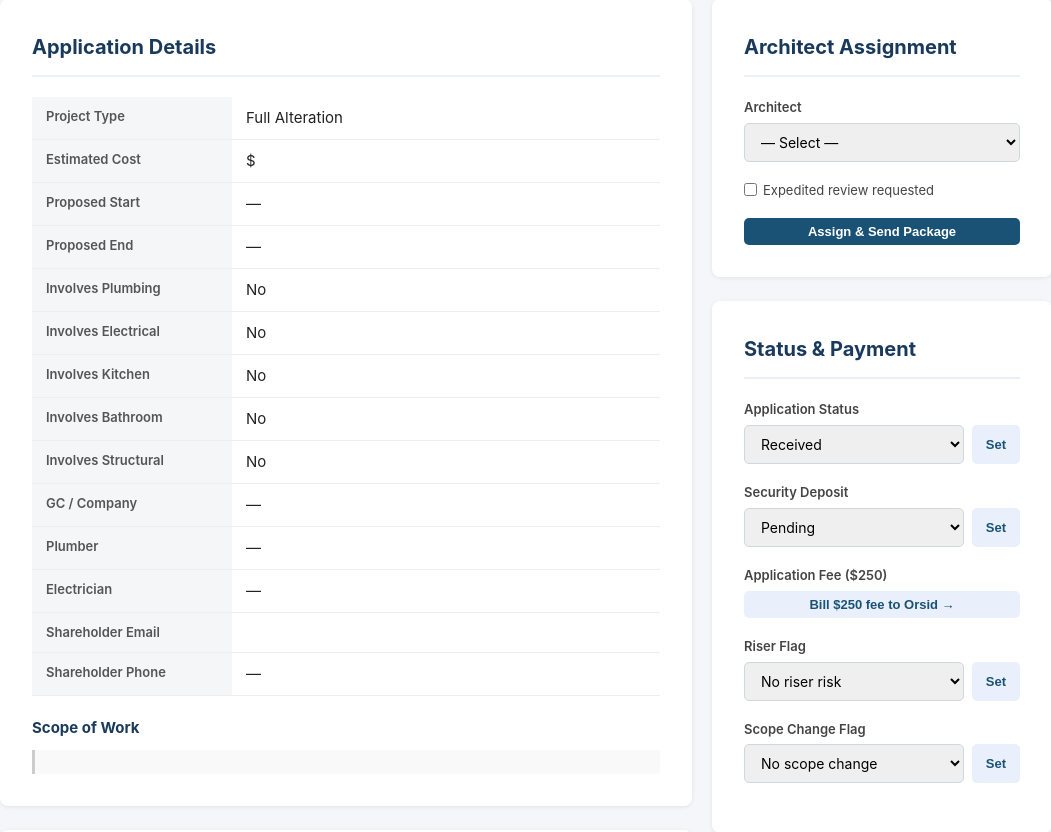
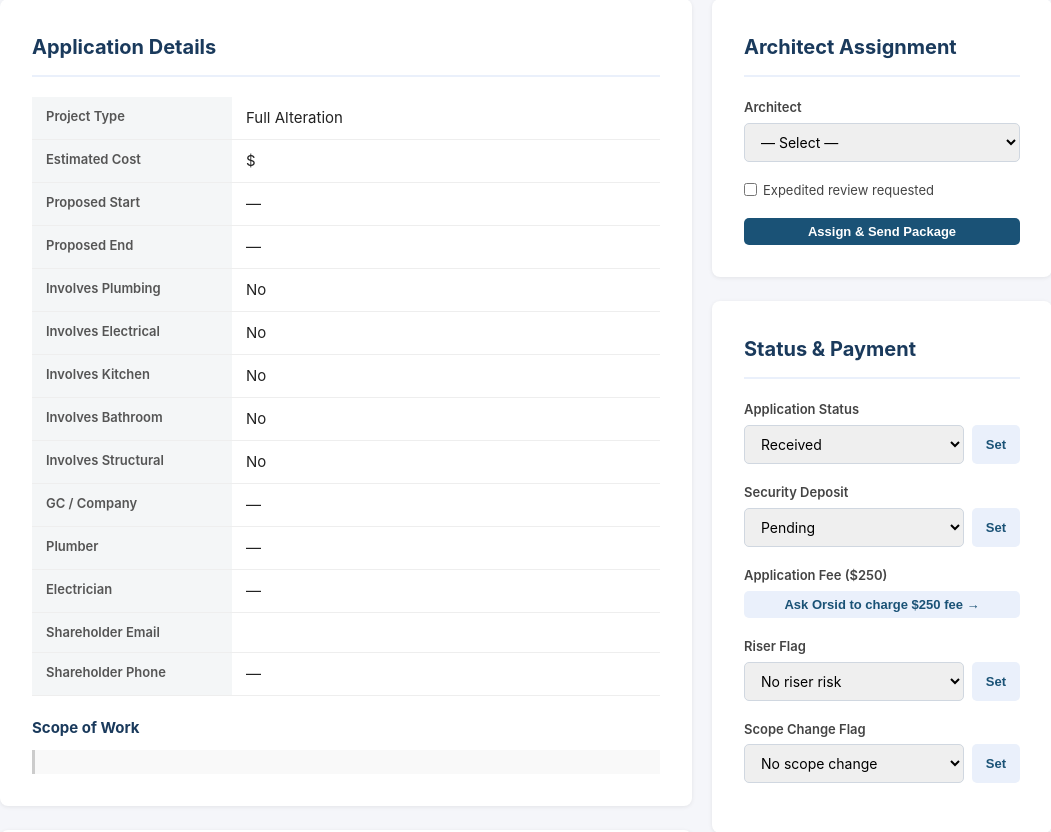
Before and after one commit to golarsgo-pixel/433-alteration-app, a Flask app: template templates/admin/application.html in a window 1280 px wide. Shown: the part 258-1090 px from the top of the page, without its empty margins (114-1165 px from the left). Run offline with Flask 3, Linux system fonts and the light colour scheme; the template is opened without the code that fills it, so the values that code supplies are empty.

Commit message:
Reword fee button to clarify Orsid does the charging
Co-Authored-By: Claude Sonnet 4.6 <noreply@anthropic.com>

```diff
--- a/templates/admin/application.html
+++ b/templates/admin/application.html
@@ -216,7 +216,7 @@
           <form method="POST" action="/admin/application/{{ app.app_id }}/bill-fee"
                 onsubmit="return confirm('Send $250 fee billing request to Orsid for Apt {{ app.apartment }}?')">
             <button type="submit" class="btn btn-secondary btn-sm" style="width:100%;">
-              Bill $250 fee to Orsid →
+              Ask Orsid to charge $250 fee →
             </button>
           </form>
           {% endif %}
```
